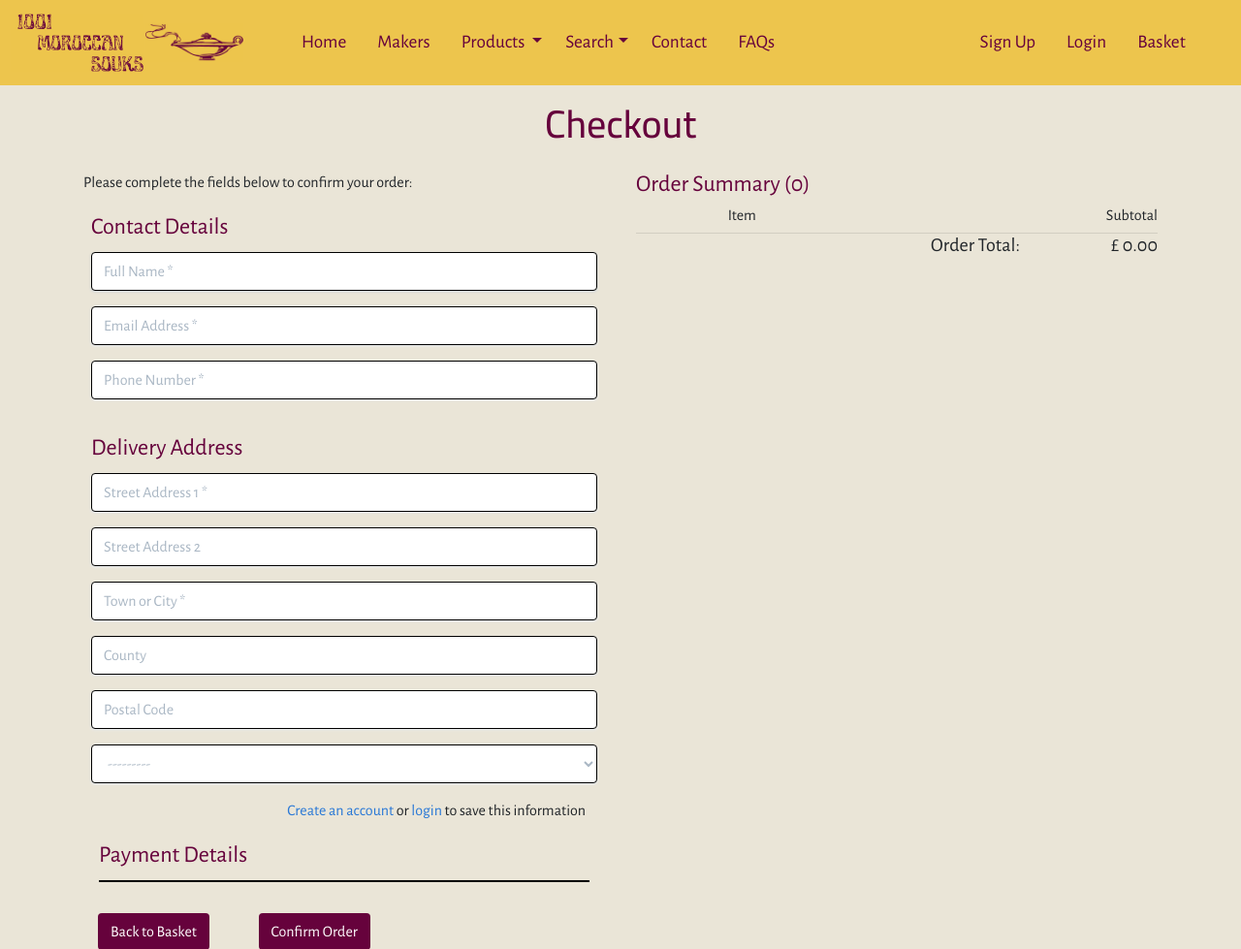
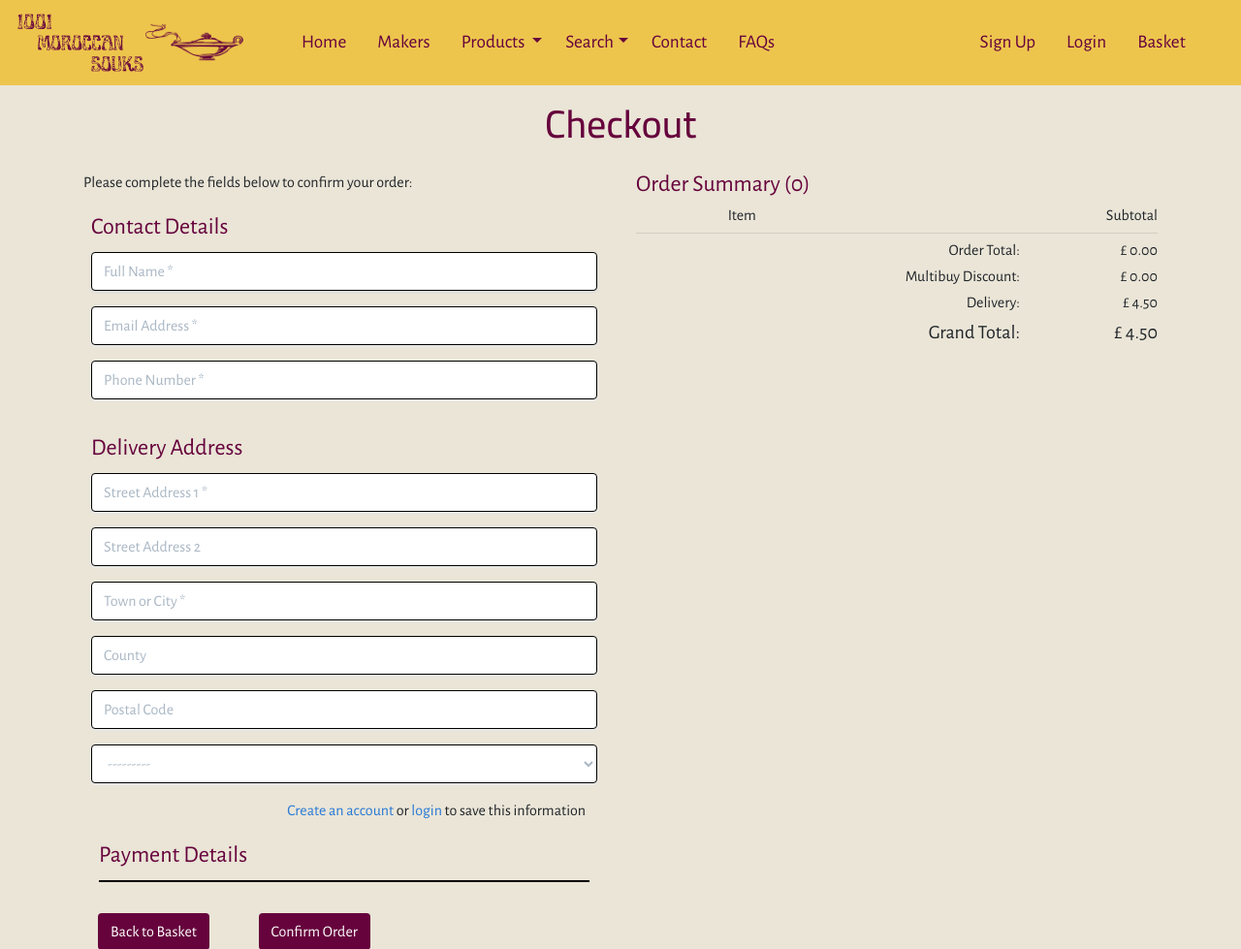
Before and after one commit to BelT26/1001-Souks, a Django app: template checkout/templates/checkout/checkout.html in a window 1280 px wide. Shown: the top 979 px of the page at 97% size. Run offline with Django 3.2, Linux system fonts and the light colour scheme; the template is opened without the code that fills it: values that come from a table or form of the project are taken from there, others are empty; some libraries are stand-ins or nearby versions; some web fonts are replaced.

Commit message:
fix issue with multibuy discount and update related templates

```diff
--- a/basket/contexts.py
+++ b/basket/contexts.py
@@ -1,3 +1,4 @@
+from decimal import Decimal
 from django.shortcuts import get_object_or_404
 from products.models import Product
 from django.conf import settings
@@ -10,25 +11,23 @@ def basket_contents(request):
     total = 0
     product_count = 0
     basket = request.session.get('basket', {})
+    multibuy_discount = 0
 
     for item_id, item_data in basket.items():
         if isinstance(item_data, int):
             product = get_object_or_404(Product, pk=item_id)
+            multibuy_count = item_data
+            total_quantity = item_data
             product_count += item_data
-            if product.multibuy_offer:
-                if product_count >= product.multibuy_num_items:
-                    num_offers = item_data // product.multibuy_num_items
-                    extras = item_data % product.multibuy_num_items
-                    multibuy_amount = num_offers * product.multibuy_total
-                    extras_amount = extras * product.price
-                    subtotal = multibuy_amount + extras_amount
-                    total += multibuy_amount + extras_amount
-                else:
-                    total += item_data * product.price
-                    subtotal = item_data * product.price
-            else:
-                total += item_data * product.price
-                subtotal = item_data * product.price
+
+            if product.multibuy_offer and multibuy_count >= product.multibuy_num_items:
+                num_offers = multibuy_count // product.multibuy_num_items
+                multibuy_amount = num_offers * product.multibuy_total
+                extras = multibuy_count % product.multibuy_num_items
+                multibuy_discount += ((total_quantity - extras) * product.price) - multibuy_amount
+
+            total += item_data * product.price
+            subtotal = item_data * product.price
             basket_items.append({
                 'item_id': item_id,
                 'quantity': item_data,
@@ -38,46 +37,51 @@ def basket_contents(request):
 
         else:
             product = get_object_or_404(Product, pk=item_id)
+            multibuy_count = sum(item_data['items_by_colour'].values())
+            total_quantity = 0
             for colour, quantity in item_data['items_by_colour'].items():
+                # display the products as usual
+                total_quantity += quantity
                 product_count += quantity
-
-                if product.multibuy_offer:
-                    if product_count >= product.multibuy_num_items:
-                        num_offers = quantity // product.multibuy_num_items
-                        extras = quantity % product.multibuy_num_items
-                        multibuy_amount = num_offers * product.multibuy_total
-                        extras_amount = extras * product.price
-                        subtotal = multibuy_amount + extras_amount
-                        total += multibuy_amount + extras_amount
-                    else:
-                        total += quantity * product.price
-                        subtotal = quantity * product.price
-                else:
-                    total += quantity * product.price
-                    subtotal = quantity * product.price
+                total += quantity * product.price
+                subtotal = quantity * product.price
                 basket_items.append({
                     'item_id': item_id,
                     'quantity': quantity,
                     'product': product,
                     'colour': colour,
                     'subtotal': subtotal,
-                })
+            })
+            if product.multibuy_offer and multibuy_count >= product.multibuy_num_items:
+                # if this is a multibuy eligible product and there are enough
+                # to meet the threshold,calculate how many offers we have
+                num_offers = multibuy_count // product.multibuy_num_items
+                # calculate the cost amount of the multibuy products
+                multibuy_amount = num_offers * product.multibuy_total
+                # calculate how many leftover products there are
+                extras = multibuy_count % product.multibuy_num_items
+                # calculate the multibuy discount
+                multibuy_discount += ((total_quantity - extras) * product.price) - multibuy_amount
+    # subtract the discount from the final amount
+    total_after_discount = total - multibuy_discount
 
-    if total < settings.FREE_DELIVERY_THRESHOLD:
-        delivery = settings.STANDARD_DELIVERY_CHARGE
+    if total_after_discount < settings.FREE_DELIVERY_THRESHOLD:
+        delivery = Decimal(settings.STANDARD_DELIVERY_CHARGE)
         free_delivery_delta = settings.FREE_DELIVERY_THRESHOLD - total
     else:
         delivery = 0
         free_delivery_delta = 0
 
-    grand_total = total + delivery
+    grand_total = total_after_discount + delivery
 
     context = {
         'basket_items': basket_items,
         'total': total,
+        'total_after_discount': total_after_discount,
         'delivery': delivery,
         'free_delivery_delta': free_delivery_delta,
         'free_delivery_threshold': settings.FREE_DELIVERY_THRESHOLD,
+        'discount': multibuy_discount,
         'grand_total': grand_total,
         'product_count': product_count,
     }
--- a/checkout/models.py
+++ b/checkout/models.py
@@ -51,6 +51,12 @@ class Order(models.Model):
         self.order_total = (self.lineitems.aggregate
                             (Sum('lineitem_total'))
                             ['lineitem_total__sum'] or 0)
+        if self.order_total < settings.FREE_DELIVERY_THRESHOLD:
+            self.delivery_cost = 4.5
+        else:
+            self.delivery_cost = 0
+        self.grand_total = self.order_total + self.delivery_cost
+        self.save()
         self.save()
 
     def save(self, *args, **kwargs):
--- a/checkout/templates/checkout/checkout.html
+++ b/checkout/templates/checkout/checkout.html
@@ -44,12 +44,36 @@
                     </div>
                 {% endfor %}
                 <hr class="my-0">
+                <div class="row text-right my-2">
+                    <div class="col-7 offset-2">
+                        <h6 class="my-0">Order Total:</h6>
+                    </div>
+                    <div class="col-3">
+                        <h6 class="my-0">£ {{ total | floatformat:2 }}</h6>
+                    </div>
+                </div>
+                <div class="row text-right my-2">
+                    <div class="col-7 offset-2">
+                        <h6 class="my-0">Multibuy Discount:</h6>
+                    </div>
+                    <div class="col-3">
+                        <h6 class="my-0">£ {{ discount | floatformat:2 }}</h6>
+                    </div>
+                </div>
+                <div class="row text-right mb-2">
+                    <div class="col-7 offset-2">
+                        <h6 class="my-0">Delivery:</h6>
+                    </div>
+                    <div class="col-3">
+                        <h6 class="my-0">£ {{ delivery | floatformat:2 }}</h6>
+                    </div>
+                </div>
                 <div class="row text-right">
                     <div class="col-7 offset-2">
-                        <h5 class="my-0">Order Total:</h5>
+                        <h5 class="my-0">Grand Total:</h5>
                     </div>
                     <div class="col-3">
-                        <h5 class="my-0">£ {{ total | floatformat:2 }}</h5>
+                        <h5 class="my-0">£ {{ grand_total | floatformat:2 }}</h5>
                     </div>
                 </div>
             </div>
--- a/checkout/templates/checkout/checkout_success.html
+++ b/checkout/templates/checkout/checkout_success.html
@@ -135,7 +135,7 @@
                             <strong>Order Total</strong>
                         </div>
                         <div class="col-12 col-md-8 text-md-right">
-                            <p class="mb-0 font-weight-bold">£ {{ order.order_total }}</p>
+                            <p class="mb-0 font-weight-bold">£ {{ order.grand_total }}</p>
                         </div>
                     </div>
                 </div>
--- a/checkout/views.py
+++ b/checkout/views.py
@@ -105,7 +105,7 @@ def checkout(request):
             return redirect(reverse('home'))
 
         current_basket = basket_contents(request)
-        total = current_basket['total']
+        total = current_basket['grand_total']
         stripe_total = round(total * 100)
         stripe.api_key = stripe_secret_key
         intent = stripe.PaymentIntent.create(
--- a/checkout/webhook_handler.py
+++ b/checkout/webhook_handler.py
@@ -53,7 +53,7 @@ class StripeWH_Handler:
 
         billing_details = intent.charges.data[0].billing_details
         shipping_details = intent.shipping
-        order_total = round(intent.charges.data[0].amount / 100, 2)
+        grand_total = round(intent.charges.data[0].amount / 100, 2)
 
         # Clean data in the shipping details
         for field, value in shipping_details.address.items():
@@ -92,7 +92,7 @@ class StripeWH_Handler:
                     street_address1__iexact=shipping_details.address.line1,
                     street_address2__iexact=shipping_details.address.line2,
                     county__iexact=shipping_details.address.state,
-                    order_total=order_total,
+                    grand_total=grand_total,
                     original_basket=basket,
                     stripe_pid=pid,
                 )
--- a/templates/includes/toasts/toast_success.html
+++ b/templates/includes/toasts/toast_success.html
@@ -20,14 +20,14 @@
                 </div>
                 <div class="col-9">
                     <p class="my-0"><strong>{{ item.product.name }}</strong></p>
-                    <p class="my-0 small">Size: {% if item.product.colour_selection %}{{ item.colour }}{% else %}N/A{% endif %}</p>
+                    <p class="my-0 small">Size: {% if item.product.colour_selection %}{{ item.colour }}{% else %}{{item.product.colour1}}{% endif %}</p>
                     <p class="my-0 small text-muted">Qty: {{ item.quantity }}</p>
                 </div>
             </div>
         {% endfor %}
         <div class="row">
             <div class="col">
-                <h6 class="my-2">Total :£ {{ total|floatformat:2 }}</h6>
+                <h6 class="my-2">Total :£ {{ total_after_discount|floatformat:2 }}</h6>
                 <div class="row">
                     <div class="col">
                         <a href="{% url 'checkout' %}" class="btn toast-button my-2">
```
Also changed, not shown: basket/templates/basket/basket.html (+32 -2 lines).
